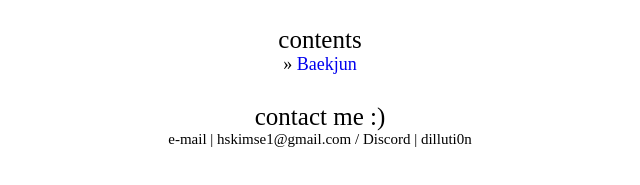
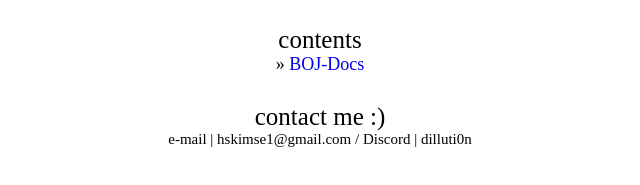
Before and after one commit to dilluti0n/dilluti0n.github.io, a plain HTML site: page index.html in a window 1280 px wide. Shown: the part 249-434 px from the top of the page, 320-960 px from the left. Drawn offline with Linux system fonts and the light colour scheme.

Commit message:
Update index.html

```diff
--- a/index.html
+++ b/index.html
@@ -15,7 +15,7 @@
             <div style="font-weight:100; font-size:25px;">
                 <br>contents<br>
                 <div style="font-weight:100; font-size:18px;">&#187;
-                    <a href="https://dilluti0n.github.io/baekjun" style="text-decoration: none;"target="_blank">Baekjun</a>
+                    <a href="https://dilluti0n.github.io/baekjun" style="text-decoration: none;"target="_blank">BOJ-Docs</a>
                 </div>
             </div>
             <div style="font-weight:100; font-size:25px;">
```
